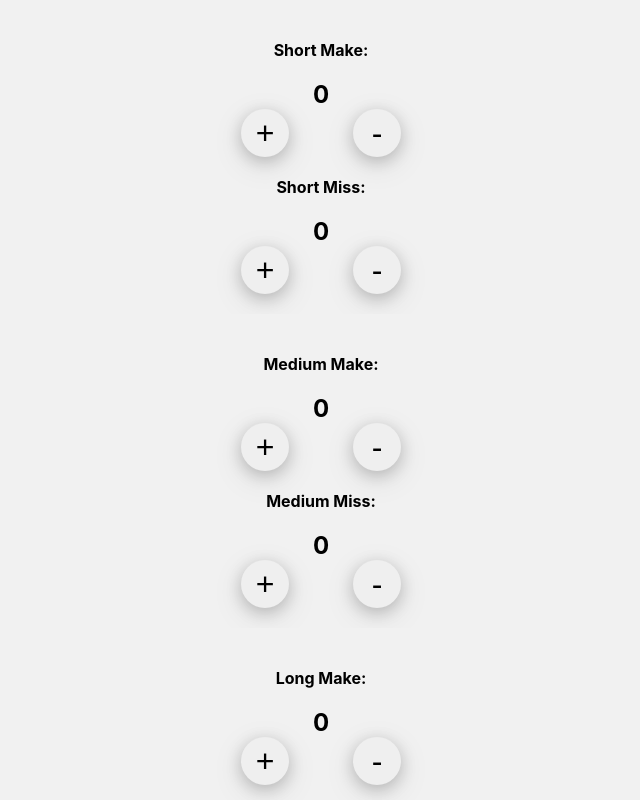
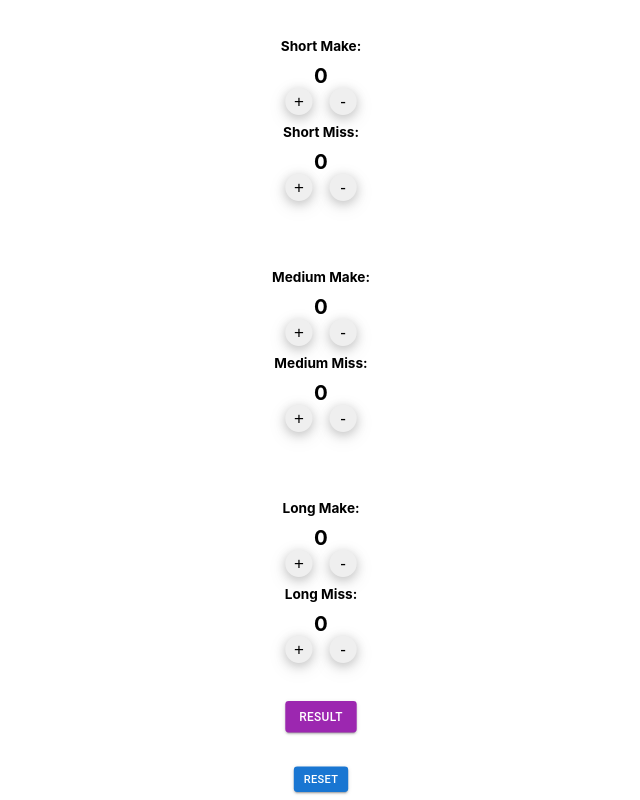
Before and after one commit to robwatsongtr/shot-tracker, a React (Create React App) app: page / in a window 1280 px wide. Shown: the top 800 px of the page, without its empty margins (319-959 px from the left). Built offline with nearby package versions, Linux system fonts and the light colour scheme; no server answers.

Commit message:
shrinking the UI

```diff
--- a/src/App.css
+++ b/src/App.css
@@ -22,16 +22,15 @@
   flex-direction: column;
   justify-content: center;
   align-items: center;
-  background-color: #f1f1f1; /* Example background color */
-  padding: 20px; /* Example padding */
-
+  padding: 10; /* Example padding */
+  transform: scale(0.85); /* Reduce overall size by 25% */
   text-align: center
 }
 
 /* Styles for the text elements */
 
 .grid-area h4 {
-  margin: 20px 0; /* Adjust vertical spacing as needed */
+  margin: 10px 0; /* Adjust vertical spacing as needed */
 }
 
 .grid-area h2 {
@@ -39,7 +38,7 @@
 }
 
 .grid-area span {
-  margin: 20px 0; /* Adjust vertical spacing as needed */
+  margin: 10px 0; /* Adjust vertical spacing as needed */
 }
 
 /* Specify which grid area each item should occupy */
@@ -61,13 +60,13 @@
 
 
 .buttons button {
-  width: 3rem;
-  height: 3rem;
+  width: 2rem; /* Reduce button size proportionally */
+  height: 2rem; /* Reduce button size proportionally */
   border-radius: 50%;
   border: none;
-  margin: 0 2rem;
-  font-size: 2em;
-  box-shadow: 0 4px 16px rgba(0, 0, 0, 0.2), 0 8px 32px rgba(0, 0, 0, 0.1); /* Modify the rgba values to make the shadow darker */
+  margin: 0 0.5em; /* Adjust button margin as needed */
+  font-size: 1.25em; /* Reduce button font size */
+  box-shadow: 0 3px 12px rgba(0, 0, 0, 0.2), 0 6px 24px rgba(0, 0, 0, 0.1); /* Modify the rgba values to make the shadow darker */
   cursor: pointer;
 }
 
```
